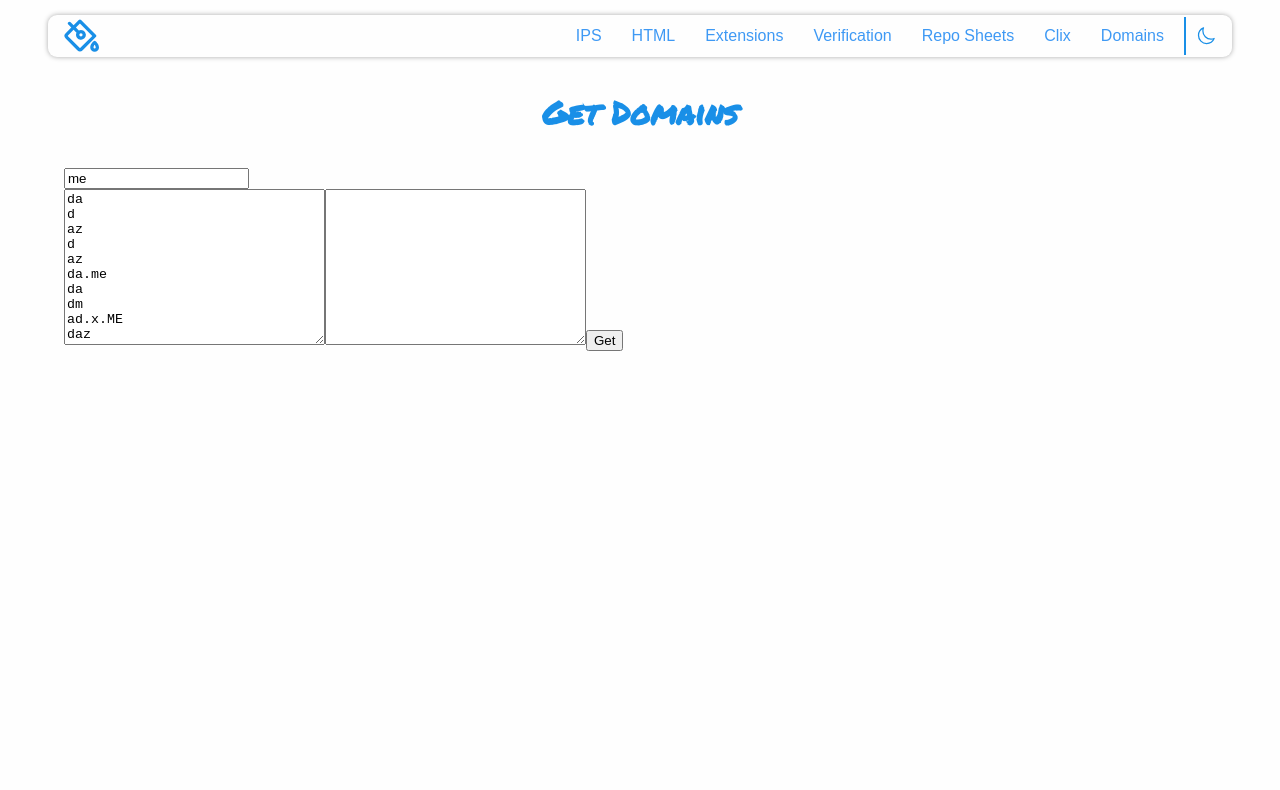
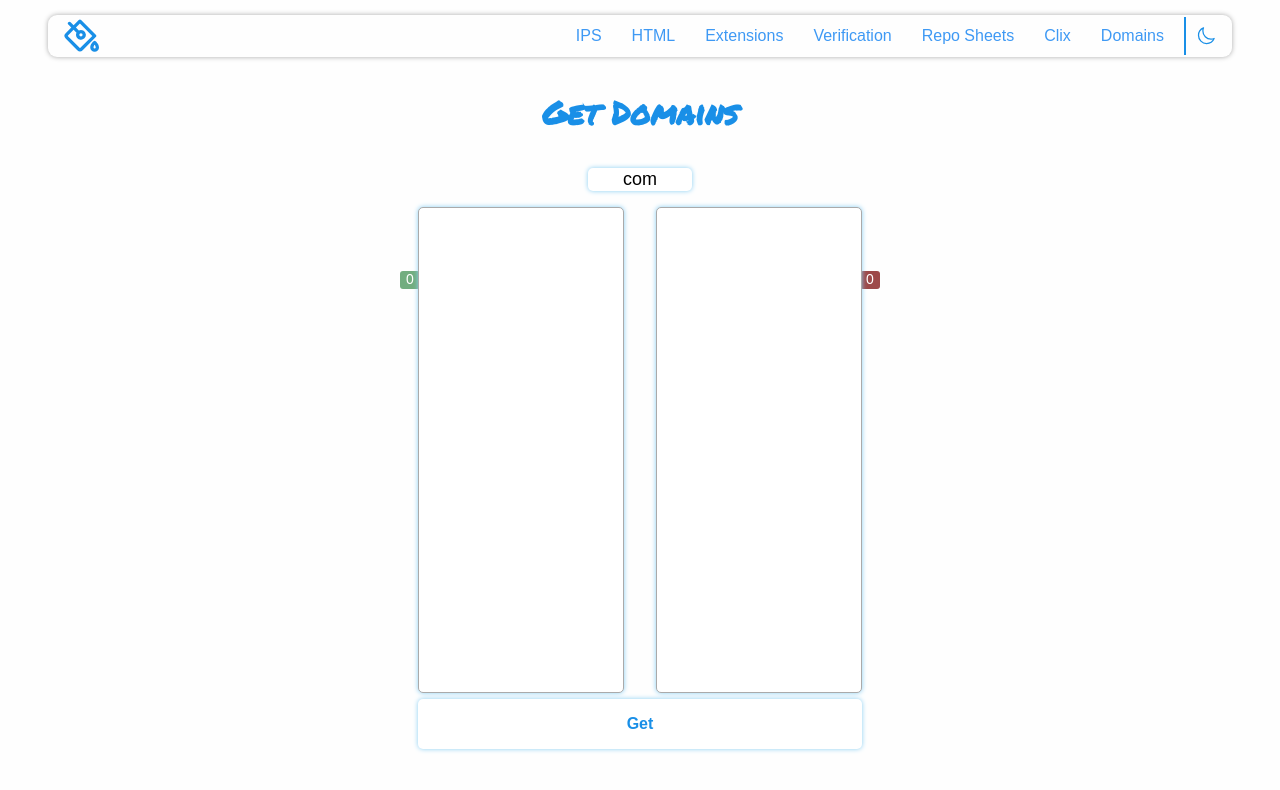
Before and after one commit to MohcineDev/bucket-vue, a Vue app: page /domains in a window 1280 px wide. Shown: the top 790 px of the page. Built offline with nearby package versions, Linux system fonts and the light colour scheme.

Commit message:
extract domains using tld

```diff
--- a/src/views/Domains.vue
+++ b/src/views/Domains.vue
@@ -1,22 +1,14 @@
 <template>
   <h1>Get Domains</h1>
   <section class="">
-    <input type="text" v-model="tld" placeholder="enter TLD" id="" />
+    <input type="text" v-model="tld" title="enter tld the value after the . ex: me uk com" placeholder="enter TLD" class="tld" />
     <div class="wrapper">
-      <textarea
-        name=""
-        id=""
-        cols="30"
-        v-model="srcTextarea"
-        rows="10"
-      ></textarea>
-      <textarea
-        name=""
-        id=""
-        cols="30"
-        v-model="distTextarea"
-        rows="10"
-      ></textarea>
+      <textarea name="" id="srcTextarea" cols="30" v-model="srcTextarea" rows="10"></textarea>
+      <span class="src">{{ srcCount }}</span>
+      <textarea name="" id="distTextarea" cols="30" @focus="e => e.target.select()" readonly v-model="distTextarea"
+        rows="10"></textarea>
+      <span class="dist">{{ distCount }}</span>
+
       <button @click="extractDomains">Get</button>
     </div>
   </section>
@@ -25,48 +17,158 @@
 <script setup>
 import { ref } from "vue";
 
-const tld = ref('me')
-const srcTextarea = ref(`da
+const tld = ref('com')
+const srcTextarea = ref('');
+
+/*da
 d
 az
-d
-az
-da.me
+qsd da.me
+dme
+azm
+da.me1636	lauriegordon1984@gmail.com
+1635	osenjabed@gmail.com
+1637	thangkhanga478@gmail.com
+1638	lauriemurray1919@gmail.com
+1639	osipova.el2014@gmail.com
+1640	thanhhang2881@gmail.com
+1649	nguyenhuuluan1123@gmail.com
+1651	peggylowejput@gmail.com
+1681	phamngocnhi930@gmail.com
+1682	minhthong081088@gmail.com
 da
 dm
 ad.x.ME
-daz
-dazd
-az.me`);
+dazme
+dazdm
+az.me */
 const distTextarea = ref("");
-
+const srcCount = ref(0)
+const distCount = ref(0)
 
 function extractDomains() {
-    const pattern = new RegExp("\."+tld.value+"$")
-//    const pattern = /\.me$/;
+  if (tld.value[0] === '.') {
+    tld.value = tld.value.replace('.', '')
+  }
+
+  const pattern = new RegExp("\\." + tld.value + "$")
+  //    const pattern = /\.me$/;
   let values = "";
+
+  ///if input is empty
   if (!srcTextarea.value.trim()) {
+    srcTextarea.value = ''
+    distTextarea.value = ''
+    distCount.value = ''
+    srcCount.value = ''
+
     return;
   }
   srcTextarea.value.split("\n").forEach((line) => {
     if (line.match(pattern)) {
-      console.log(line.match(pattern));
-      values += line.match(pattern).input + "\n";
+      let domain = line.match(pattern).input.replace('\t', ' ') + "\n"
+
+      values += domain.substring(domain.lastIndexOf(' ') + 1);
+      // values += line.match(pattern).input + "\n";
     }
   });
-  console.log(values);
   distTextarea.value = values;
+  srcCount.value = srcTextarea.value.split('\n').length
+  distCount.value = distTextarea.value.trim().split('\n').length
 }
 </script>
 
 
 <style scoped>
+* {
+  --domains-shadow: 0 0 5px #89CFF3;
+}
+
 section {
   width: 90%;
   max-width: 1200px;
   margin: auto;
 }
-.wrapper{
+
+.wrapper {
+  position: relative;
+  display: grid;
+  grid-template-columns: 1fr 1fr;
+}
+
+input.tld {
+  width: 100px;
+  margin: auto;
+  display: block;
+  border: none;
+  box-shadow: var(--domains-shadow);
+  text-align: center;
+  font-size: 18px;
+  border-radius: 5px;
+}
+
+textarea {
+  resize: none;
+  width: 200px;
+  height: 60vh;
+  margin: 1rem;
+  border: 1px solid #aaa;
+  outline: none;
+  border-radius: 5px;
+  box-shadow: var(--domains-shadow);
 
 }
+
+span {
+  position: absolute;
+  width: 20px;
+  height: 18px;
+  top: 80px;
+  color: #fff;
+  text-align: center;
+  font-size: 14px;
+  border-radius: 3px;
+  z-index: -1;
+}
+
+span.src {
+  background-color: rgb(114 173 127);
+  left: calc(50% - 20px - 200px - 1rem - 4px);
+}
+
+span.dist {
+  left: calc(50% + 200px + 1rem + 4px);
+  background-color: #9d4949;
+}
+
+#srcTextarea {
+  justify-self: end;
+}
+
+#distTextarea {
+  justify-self: start;
+  cursor: not-allowed;
+}
+
+button {
+  position: absolute;
+  left: 50%;
+  bottom: -2.5rem;
+  transform: translateX(-50%);
+  padding: 1rem 3rem;
+  font-size: 1rem;
+  border: none;
+  border-radius: 5px;
+  font-weight: 600;
+  box-shadow: var(--domains-shadow);
+  cursor: pointer;
+  color: var(--ui_blue);
+  background-color: #fff;
+  width: calc(206px * 2 + 2rem);
+  transition: bottom 0.5s;
+}
+
+button:hover {
+  bottom: -40px;
+}
 </style>
```
